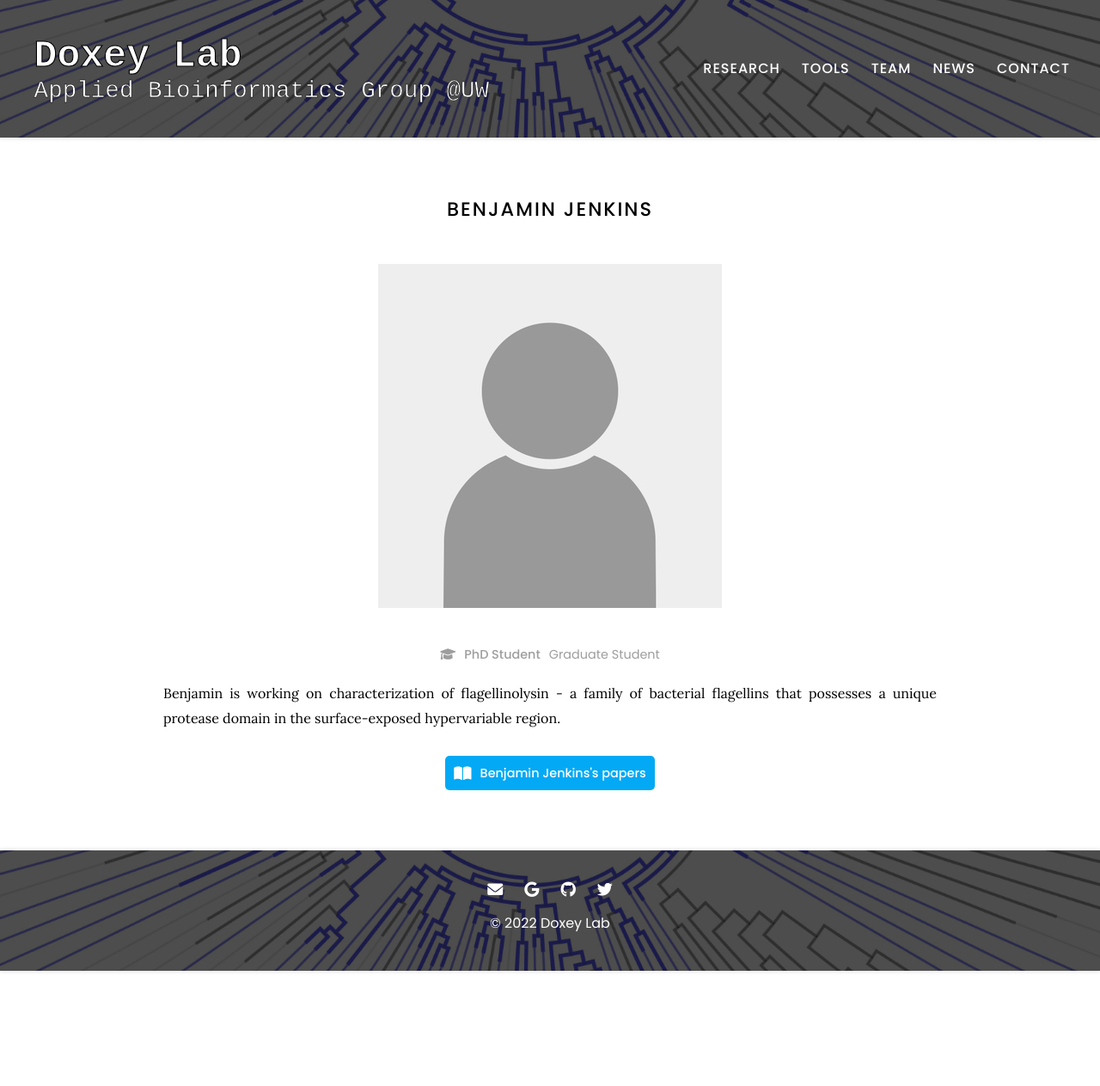
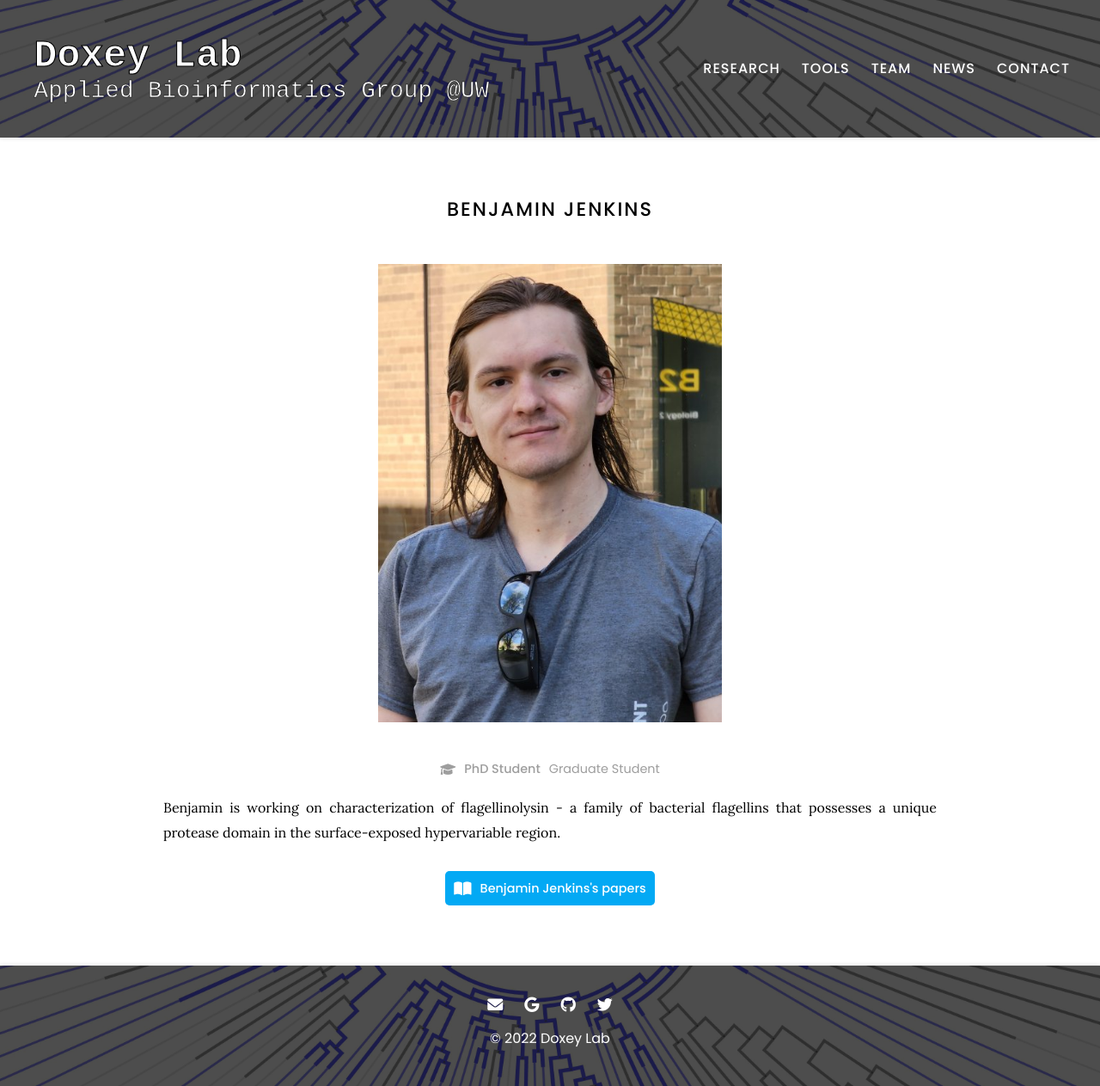
Before and after one commit to doxeylab/doxeylab-website, a Jekyll site: the page built from _members/benjamin-jenkins.md, in a window 1280 px wide. Shown: the whole page at 86% size. Built offline with Jekyll 4.4.1, drawn with Linux system fonts in a browser that asks for light colours; before the commit the page ends 1129 px from its top, so only the background shows below that.

Commit message:
Update benjamin-jenkins.md

```diff
--- a/_members/benjamin-jenkins.md
+++ b/_members/benjamin-jenkins.md
@@ -1,6 +1,6 @@
 ---
 name: Benjamin Jenkins
-image: images/member.jpg
+image: images/team/BenJenkins.jpg
 description: Graduate Student
 role: phd
 group: current
```
